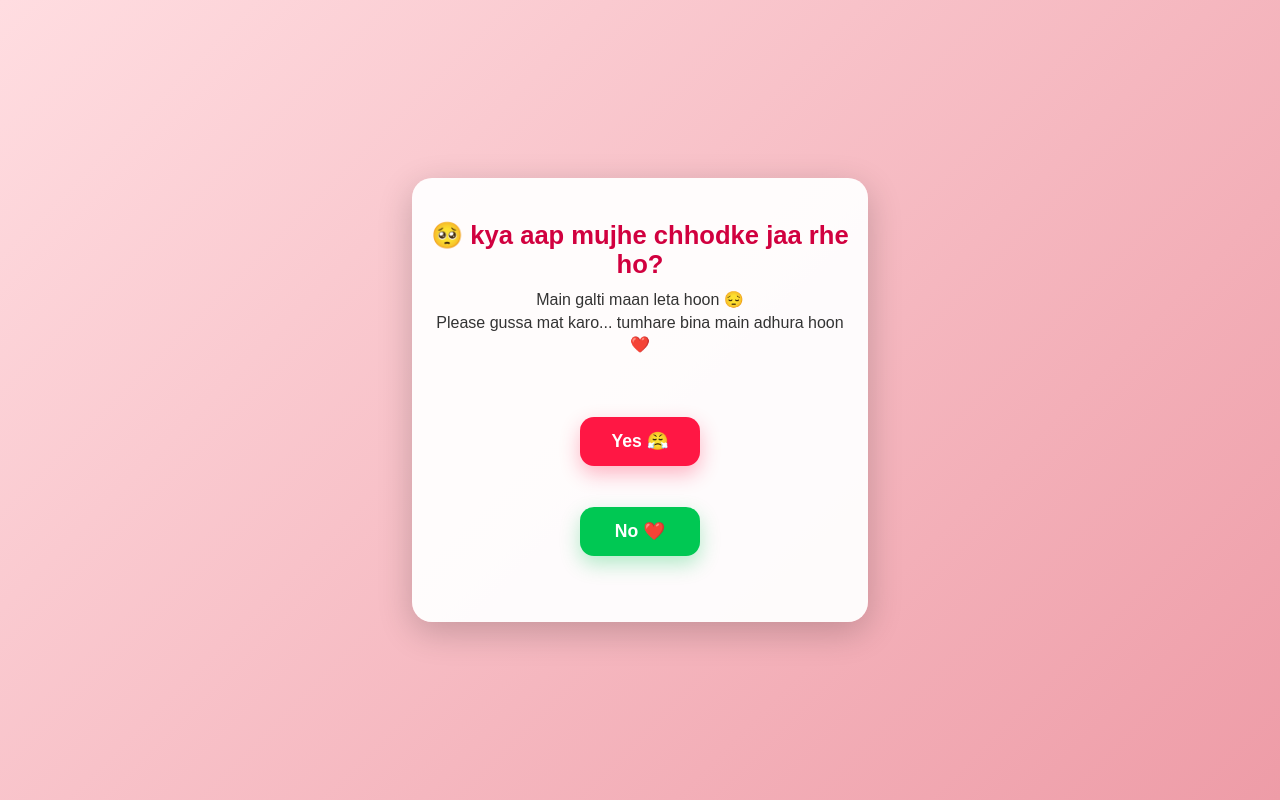
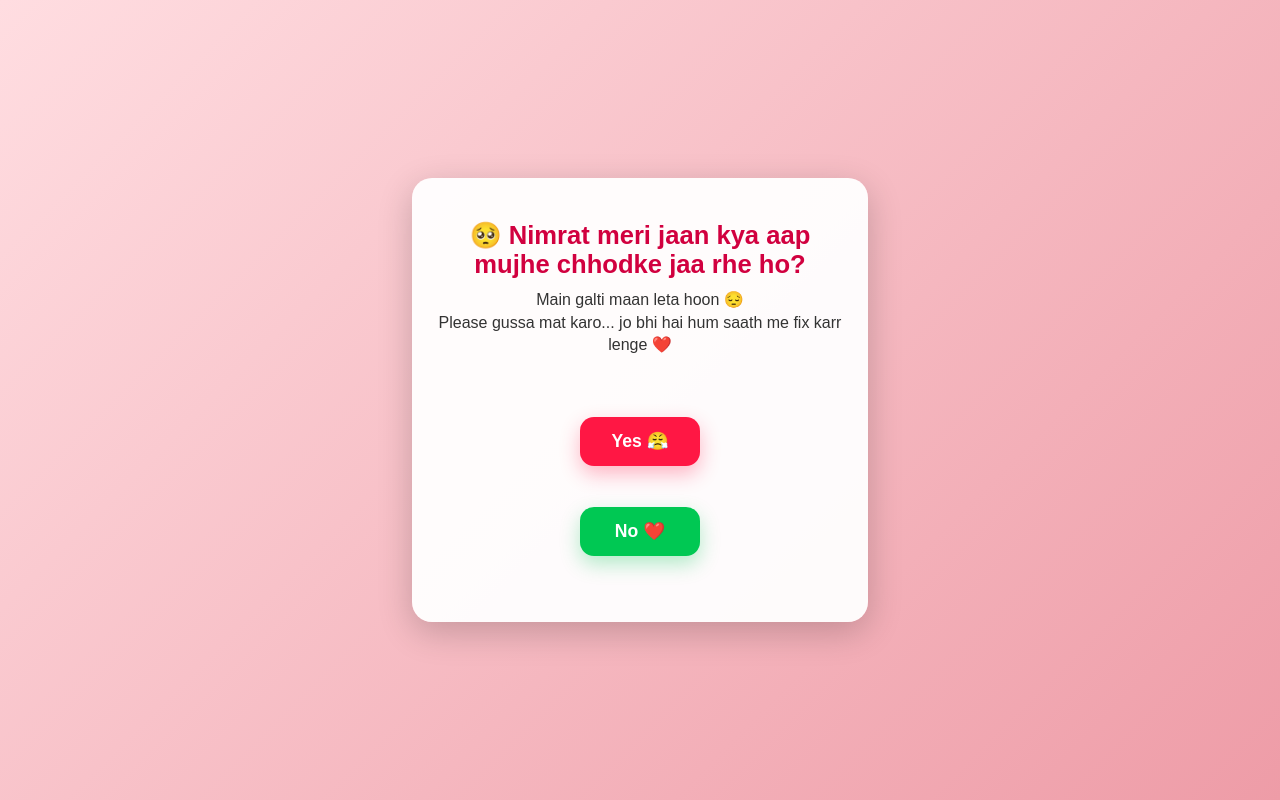
Before and after one commit to jatin21dhama/maafibaby, a plain HTML site: page index.html in a window 1280 px wide. Drawn offline with Linux system fonts and the light colour scheme.

Commit message:
Update index.html

```diff
--- a/index.html
+++ b/index.html
@@ -105,10 +105,10 @@
 
 <body>
   <div class="card">
-    <h1>🥺 kya aap mujhe chhodke jaa rhe ho?</h1>
+    <h1>🥺 Nimrat meri jaan kya aap mujhe chhodke jaa rhe ho?</h1>
     <p>
       Main galti maan leta hoon 😔<br/>
-      Please gussa mat karo... tumhare bina main adhura hoon ❤️
+       Please gussa mat karo... jo bhi hai hum saath me fix karr lenge ❤️
     </p>
 
     <div class="btn-area" id="area">
```
